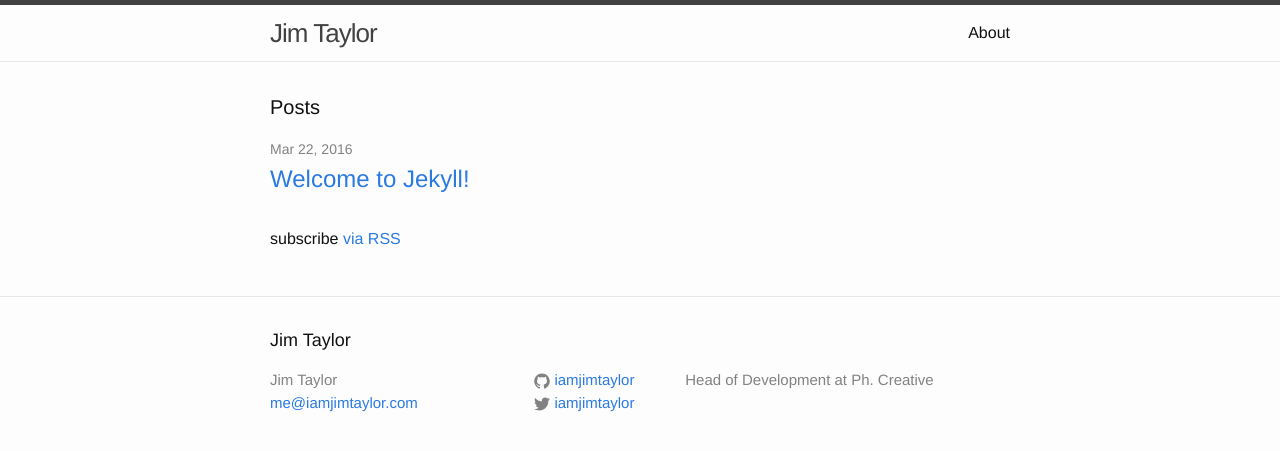
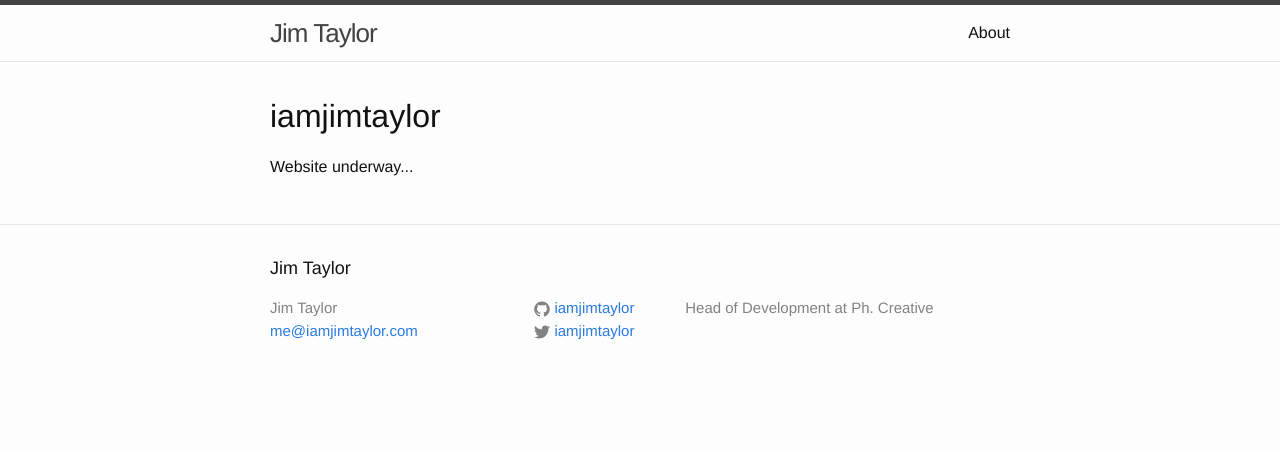
Before and after one commit to iamjimtaylor/iamjimtaylor, a Jekyll site: the page built from index.html, in a window 1280 px wide. Shown: the top 451 px of the page. Built offline with Jekyll 4.4.1, drawn with Linux system fonts in a browser that asks for light colours.

Commit message:
homepage update

```diff
--- a/index.html
+++ b/index.html
@@ -3,7 +3,9 @@ layout: default
 ---
 
 <div class="home">
-
+  <h1>iamjimtaylor</h1>
+  <p>Website underway...</p>
+<!--
   <h1 class="page-heading">Posts</h1>
 
   <ul class="post-list">
@@ -19,5 +21,5 @@ layout: default
   </ul>
 
   <p class="rss-subscribe">subscribe <a href="{{ "/feed.xml" | prepend: site.baseurl }}">via RSS</a></p>
-
+-->
 </div>
```
